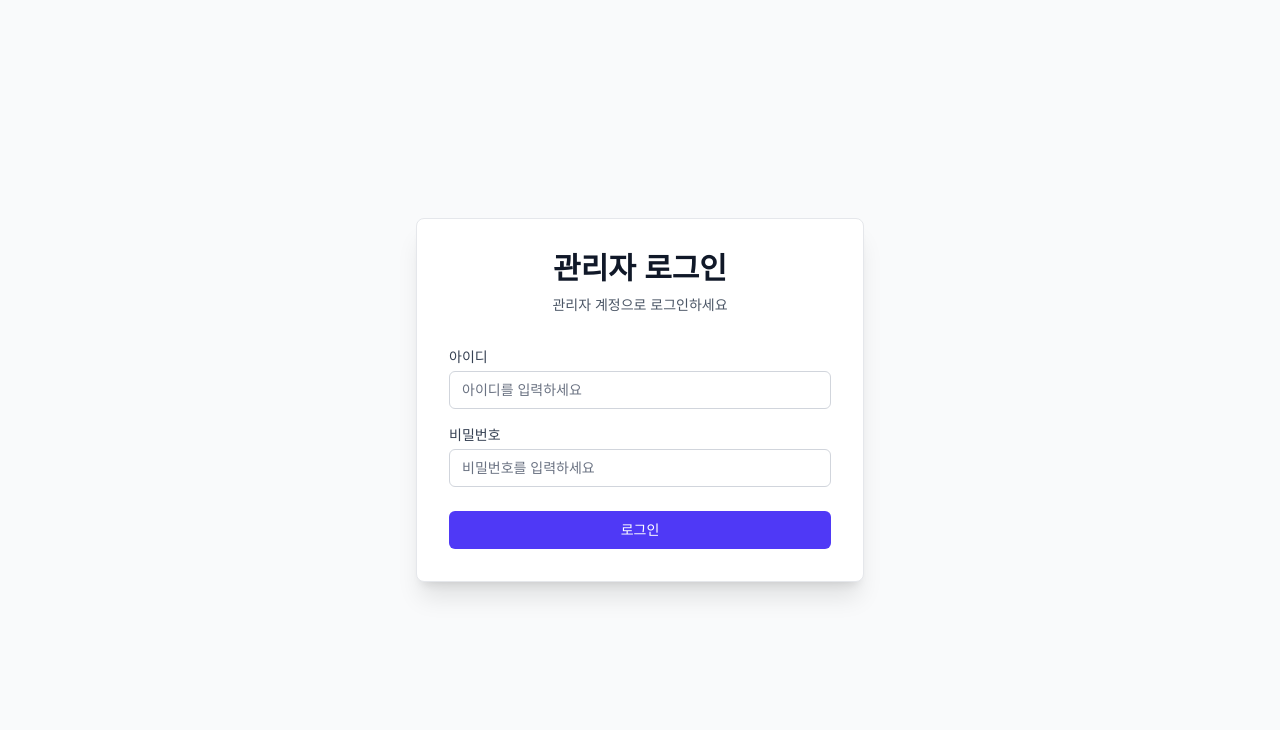
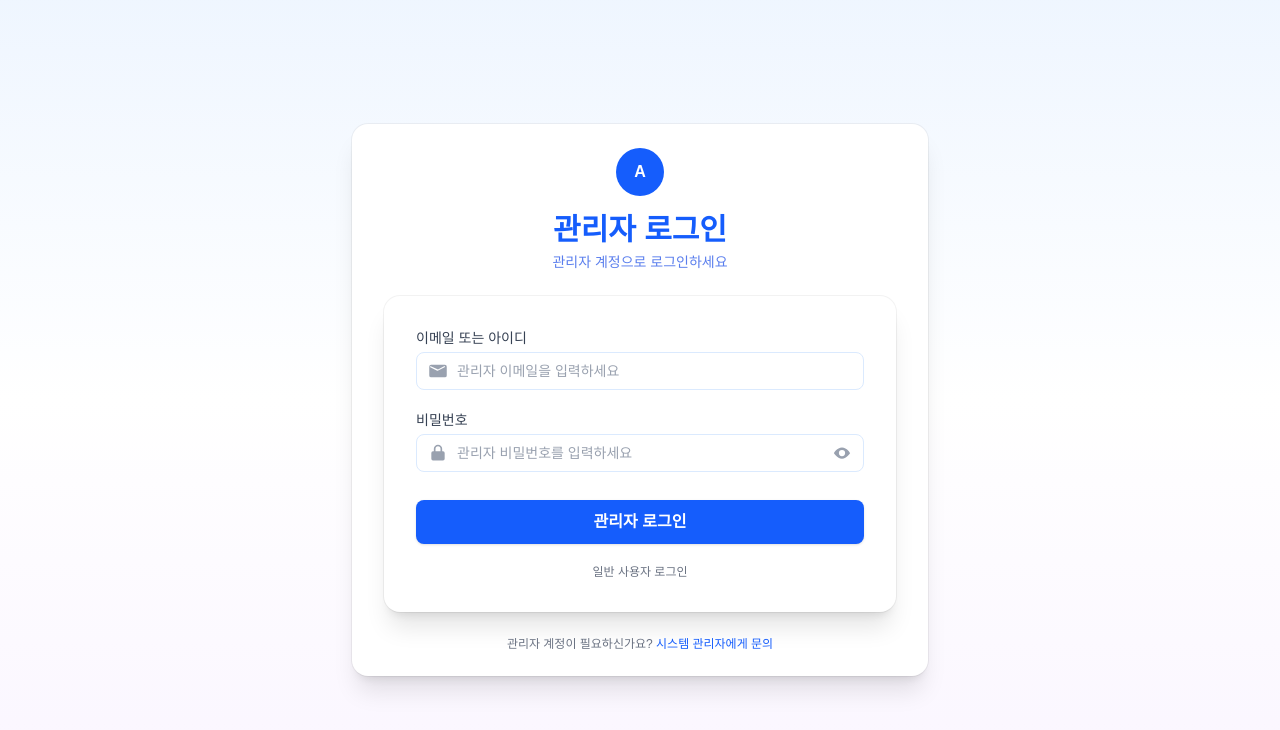
Before and after one commit to KIMKEONHO/Ingredients-Management-System, a Next.js app in the folder frontend/: page /admin/login in a window 1280 px wide. Shown: the top 730 px of the page. Built offline with nearby package versions, Linux system fonts and the light colour scheme; no server answers.

Commit message:
[ front ] : #71 [관리자] 관리자 로그인 페이지 추가

```diff
--- a/frontend/src/app/admin/login/page.tsx
+++ b/frontend/src/app/admin/login/page.tsx
@@ -1,113 +1,184 @@
-'use client';
+"use client";
 
-import { useState } from 'react';
-import { useRouter } from 'next/navigation';
+import Link from "next/link";
+import { useState } from "react";
+import { COLOR_PRESETS } from "@/lib/constants/colors";
+import { AuthService } from "@/lib/api/services/authService";
+import { useRouter } from "next/navigation";
+import { useGlobalLoginMember } from "../../stores/auth/loginMamber";
 
 export default function AdminLoginPage() {
-  const [credentials, setCredentials] = useState({
-    id: '',
-    password: ''
-  });
+  const [showPassword, setShowPassword] = useState(false);
+  const [email, setEmail] = useState("");
+  const [password, setPassword] = useState("");
   const [isLoading, setIsLoading] = useState(false);
-  const [error, setError] = useState('');
+  const [errorMessage, setErrorMessage] = useState("");
+
   const router = useRouter();
+  const { setLoginMember } = useGlobalLoginMember();
 
-  const handleInputChange = (e: React.ChangeEvent<HTMLInputElement>) => {
-    const { name, value } = e.target;
-    setCredentials(prev => ({
-      ...prev,
-      [name]: value
-    }));
-  };
+  // 관리자 로그인 처리
+  const handleAdminLogin = async (e: React.FormEvent) => {
+    e.preventDefault();
 
-  const handleSubmit = async (e: React.FormEvent) => {
-    e.preventDefault();
+    if (!email || !password) {
+      setErrorMessage("이메일과 비밀번호를 모두 입력해주세요.");
+      return;
+    }
+
     setIsLoading(true);
-    setError('');
+    setErrorMessage("");
 
     try {
-      // TODO: 실제 로그인 API 호출 로직 구현
-      // 예시: const response = await loginAdmin(credentials);
+      const result = await AuthService.adminLogin({ email, password });
+      console.log('관리자 로그인 결과:', result); // 디버깅용 로그
 
-      // 임시 로그인 검증 (실제로는 서버에서 검증해야 함)
-      if (credentials.id === 'admin' && credentials.password === 'admin123') {
-        // 로그인 성공 시 관리자 대시보드로 이동
+      if (result.success && result.data) {
+        console.log('로그인 성공, 사용자 정보:', result.data.user); // 디버깅용 로그
+
+        // 로그인 성공 시 사용자 정보를 스토어에 저장
+        const loginData = {
+          id: result.data.user.id,
+          nickname: result.data.user.nickname,
+          createDate: new Date().toISOString(),
+          modifyDate: new Date().toISOString(),
+          roles: result.data.user.roles
+        };
+
+        console.log('스토어에 저장할 데이터:', loginData); // 디버깅용 로그
+        setLoginMember(loginData);
+
+        // 관리자 대시보드로 이동
         router.push('/admin/statistics');
       } else {
-        setError('아이디 또는 비밀번호가 올바르지 않습니다.');
+        setErrorMessage(result.error || "로그인에 실패했습니다.");
       }
-    } catch (err) {
-      setError('로그인 중 오류가 발생했습니다.');
+    } catch (error) {
+      console.error('관리자 로그인 에러:', error); // 디버깅용 로그
+      setErrorMessage("로그인 중 오류가 발생했습니다.");
     } finally {
       setIsLoading(false);
     }
   };
 
   return (
-    <div className="min-h-screen flex items-center justify-center bg-gray-50 py-8 px-4 sm:px-6 lg:px-8">
-      <div className="max-w-md w-full">
-        <div className="bg-white rounded-lg shadow-xl p-8 border border-gray-200">
-          <div className="text-center mb-8">
-            <h2 className="text-3xl font-extrabold text-gray-900 mb-2">
-              관리자 로그인
-            </h2>
-            <p className="text-sm text-gray-600">
-              관리자 계정으로 로그인하세요
-            </p>
+    <main className={`min-h-screen ${COLOR_PRESETS.LOGIN_PAGE.background} flex items-center justify-center px-4`}>
+      <div className={`w-full max-w-xl rounded-2xl ${COLOR_PRESETS.LOGIN_PAGE.card} p-6 shadow-xl ring-1 ring-black/5`}>
+        <section className="w-full max-w-lg mx-auto">
+          <div className="mb-6 text-center">
+            <div className={`mx-auto inline-flex h-12 w-12 items-center justify-center rounded-full ${COLOR_PRESETS.LOGIN_PAGE.button} text-white font-bold`}>A</div>
+            <h1 className={`mt-4 text-3xl font-bold ${COLOR_PRESETS.LOGIN_PAGE.accent}`}>관리자 로그인</h1>
+            <p className="mt-1 text-sm text-blue-700/70">관리자 계정으로 로그인하세요</p>
           </div>
 
-          <form className="space-y-6" onSubmit={handleSubmit}>
-            <div className="space-y-4">
+          <div className={`rounded-2xl ${COLOR_PRESETS.LOGIN_PAGE.card} p-8 shadow-xl ring-1 ring-black/5`}>
+            <form
+              onSubmit={handleAdminLogin}
+              className="space-y-5"
+            >
               <div>
-                <label htmlFor="id" className="block text-sm font-medium text-gray-700 mb-1">
-                  아이디
+                <label className="mb-1 block text-sm font-medium text-gray-700">
+                  이메일 또는 아이디
                 </label>
-                <input
-                  id="id"
-                  name="id"
-                  type="text"
-                  required
-                  className="appearance-none relative block w-full px-3 py-2 border border-gray-300 placeholder-gray-500 text-gray-900 rounded-md focus:outline-none focus:ring-indigo-500 focus:border-indigo-500 focus:z-10 sm:text-sm"
-                  placeholder="아이디를 입력하세요"
-                  value={credentials.id}
-                  onChange={handleInputChange}
-                />
+                <div className="relative">
+                  <span className="pointer-events-none absolute inset-y-0 left-0 flex items-center pl-3 text-gray-400">
+                    <svg
+                      xmlns="http://www.w3.org/2000/svg"
+                      viewBox="0 0 24 24"
+                      fill="currentColor"
+                      className="h-5 w-5"
+                    >
+                      <path d="M1.5 6.75A2.25 2.25 0 013.75 4.5h16.5A2.25 2.25 0 0122.5 6.75v10.5A2.25 2.25 0 0120.25 19.5H3.75A2.25 2.25 0 011.5 17.25V6.75zm1.91-.53a.75.75 0 00-.66 1.34l8.25 4.125a.75.75 0 00.66 0l8.25-4.125a.75.75 0 10-.66-1.34L12 10.06 3.41 6.22z" />
+                    </svg>
+                  </span>
+                  <input
+                    type="email"
+                    value={email}
+                    onChange={(e) => setEmail(e.target.value)}
+                    placeholder="관리자 이메일을 입력하세요"
+                    className={`w-full rounded-lg border ${COLOR_PRESETS.LOGIN_PAGE.border} pl-10 pr-3 py-2 text-sm placeholder-gray-400 focus:outline-none focus:ring-2 ${COLOR_PRESETS.LOGIN_PAGE.focus}`}
+                  />
+                </div>
               </div>
+
               <div>
-                <label htmlFor="password" className="block text-sm font-medium text-gray-700 mb-1">
+                <label className="mb-1 block text-sm font-medium text-gray-700">
                   비밀번호
                 </label>
-                <input
-                  id="password"
-                  name="password"
-                  type="password"
-                  required
-                  className="appearance-none relative block w-full px-3 py-2 border border-gray-300 placeholder-gray-500 text-gray-900 rounded-md focus:outline-none focus:ring-indigo-500 focus:border-indigo-500 focus:z-10 sm:text-sm"
-                  placeholder="비밀번호를 입력하세요"
-                  value={credentials.password}
-                  onChange={handleInputChange}
-                />
+                <div className="relative">
+                  <span className="pointer-events-none absolute inset-y-0 left-0 flex items-center pl-3 text-gray-400">
+                    <svg
+                      xmlns="http://www.w3.org/2000/svg"
+                      viewBox="0 0 24 24"
+                      fill="currentColor"
+                      className="h-5 w-5"
+                    >
+                      <path d="M12 2a5 5 0 00-5 5v3H6a2 2 0 00-2 2v7a2 2 0 002 2h12a2 2 0 002-2v-7a2 2 0 00-2-2h-1V7a5 5 0 00-5-5zm-3 8V7a3 3 0 116 0v3H9z" />
+                    </svg>
+                  </span>
+                  <input
+                    type={showPassword ? "text" : "password"}
+                    value={password}
+                    onChange={(e) => setPassword(e.target.value)}
+                    placeholder="관리자 비밀번호를 입력하세요"
+                    className={`w-full rounded-lg border ${COLOR_PRESETS.LOGIN_PAGE.border} pl-10 pr-10 py-2 text-sm placeholder-gray-400 focus:outline-none focus:ring-2 ${COLOR_PRESETS.LOGIN_PAGE.focus}`}
+                  />
+                  <button
+                    type="button"
+                    aria-label="비밀번호 표시"
+                    onClick={() => setShowPassword((v) => !v)}
+                    className="absolute inset-y-0 right-0 flex items-center pr-3 text-gray-400 hover:text-gray-600"
+                  >
+                    {showPassword ? (
+                      <svg
+                        xmlns="http://www.w3.org/2000/svg"
+                        viewBox="0 0 24 24"
+                        fill="currentColor"
+                        className="h-5 w-5"
+                      >
+                        <path d="M3.53 2.47a.75.75 0 10-1.06 1.06l18 18a.75.75 0 101.06-1.06l-2.33-2.33A12.7 12.7 0 0021.75 12S18 4.5 12 4.5c-1.77 0-3.37.45-4.76 1.2L3.53 2.47zM4.79 6.03l2.28 2.28A8.94 8.94 0 003.75 12S6.77 17.25 12 17.25c1.08 0 2.08-.18 2.98-.49l1.78 1.78A10.2 10.2 0 0112 19.5C6 19.5 2.25 12 2.25 12s1.51-2.86 3.78-5.97z" />
+                      </svg>
+                    ) : (
+                      <svg
+                        xmlns="http://www.w3.org/2000/svg"
+                        viewBox="0 0 24 24"
+                        fill="currentColor"
+                        className="h-5 w-5"
+                      >
+                        <path d="M12 5.25C6 5.25 2.25 12 2.25 12S6 18.75 12 18.75 21.75 12 21.75 12 18 5.25 12 5.25zm0 10.5a3.75 3.75 0 110-7.5 3.75 3.75 0 010 7.5z" />
+                      </svg>
+                    )}
+                  </button>
+                </div>
+                {errorMessage && (
+                  <p className="mt-2 text-sm text-red-600">{errorMessage}</p>
+                )}
               </div>
-            </div>
 
-            {error && (
-              <div className="text-red-600 text-sm text-center bg-red-50 p-3 rounded-md border border-red-200">
-                {error}
-              </div>
-            )}
-
-            <div>
               <button
                 type="submit"
                 disabled={isLoading}
-                className="group relative w-full flex justify-center py-2 px-4 border border-transparent text-sm font-medium rounded-md text-white bg-indigo-600 hover:bg-indigo-700 focus:outline-none focus:ring-2 focus:ring-offset-2 focus:ring-indigo-500 disabled:opacity-50 disabled:cursor-not-allowed transition-colors duration-200"
+                className={`mt-2 w-full rounded-lg ${COLOR_PRESETS.LOGIN_PAGE.button} py-2.5 text-white font-semibold shadow-sm focus:outline-none focus:ring-2 focus:ring-blue-500 disabled:opacity-50 disabled:cursor-not-allowed`}
               >
-                {isLoading ? '로그인 중...' : '로그인'}
+                {isLoading ? "로그인 중..." : "관리자 로그인"}
               </button>
-            </div>
-          </form>
-        </div>
+
+              <div className="flex items-center justify-center text-xs text-gray-500">
+                <Link href="/login" className={COLOR_PRESETS.LOGIN_PAGE.hover}>
+                  일반 사용자 로그인
+                </Link>
+              </div>
+            </form>
+          </div>
+
+          <div className="mt-6 text-center text-xs text-gray-500">
+            <span>관리자 계정이 필요하신가요? </span>
+            <Link href="#" className={`font-medium ${COLOR_PRESETS.LOGIN_PAGE.accent} hover:underline`}>
+              시스템 관리자에게 문의
+            </Link>
+          </div>
+        </section>
       </div>
-    </div>
+    </main>
   );
 }
```
